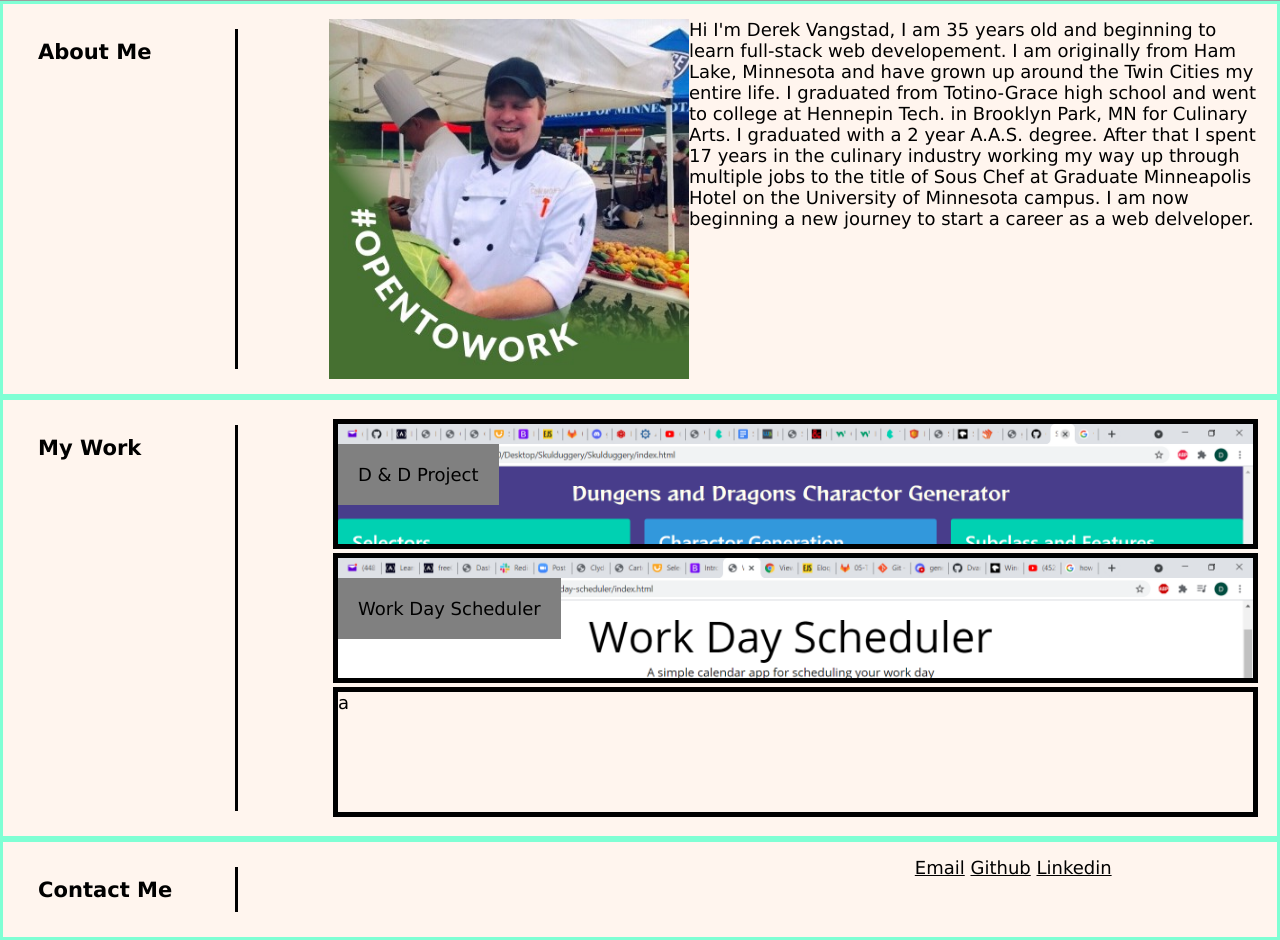
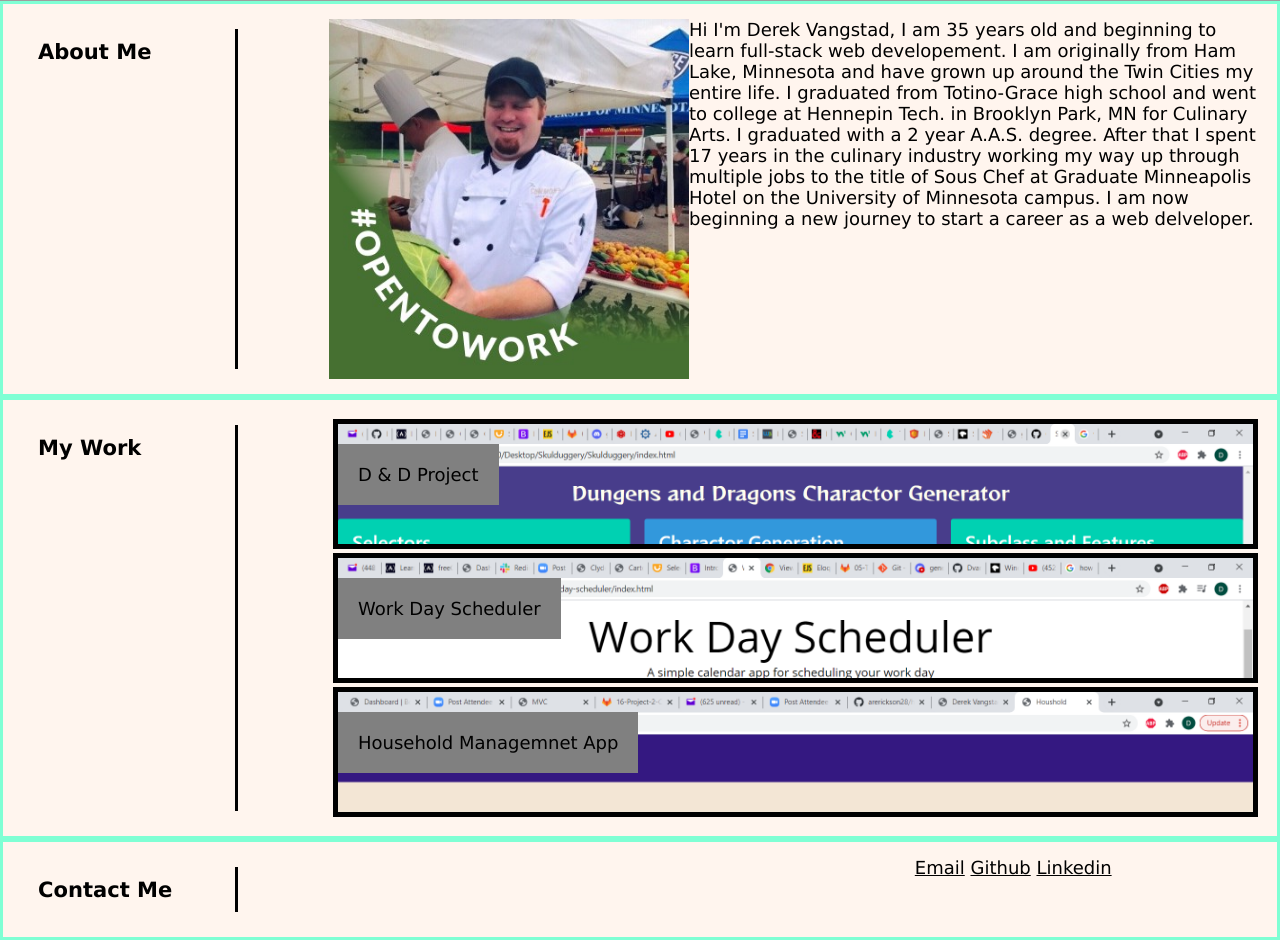
Before and after one commit to Dvangstad/Derek-Vangstad-Profile, a plain HTML site: page index.html in a window 1280 px wide. Shown: the part 159-1099 px from the top of the page. Drawn offline with Linux system fonts and the light colour scheme; grey boxes are pictures that could not be loaded; files whose address does not match are found by name.

Commit message:
Profile update

```diff
--- a/index.html
+++ b/index.html
@@ -61,9 +61,9 @@
                 <!-- <h3>TEST</h3> -->
                 <a href="https://dvangstad.github.io/work-day-scheduler/">Work Day Scheduler</a>
             </div>
-            <div class="work-item">
+            <div class="work-item project-three">
                 <!-- <h3>TEST</h3> -->
-                a
+                <a href="https://github.com/arerickson28/household-management-app">Household Managemnet App</a>
             </div>
             <!-- <img src="https://via.placeholder.com/350x150" alt="placeholder">
             <img src="https://via.placeholder.com/200x100" alt="placeholder">
--- a/style.css
+++ b/style.css
@@ -124,6 +124,11 @@ body {
     background-size: cover;
 }
 
+.project-three{
+    background-image: url(./ScreenshotPlanner.png);
+    background-size: cover;
+}
+
 
 .contact {
     position: absolute;
```
Also changed, not shown: ScreenshotPlanner.png (added).
